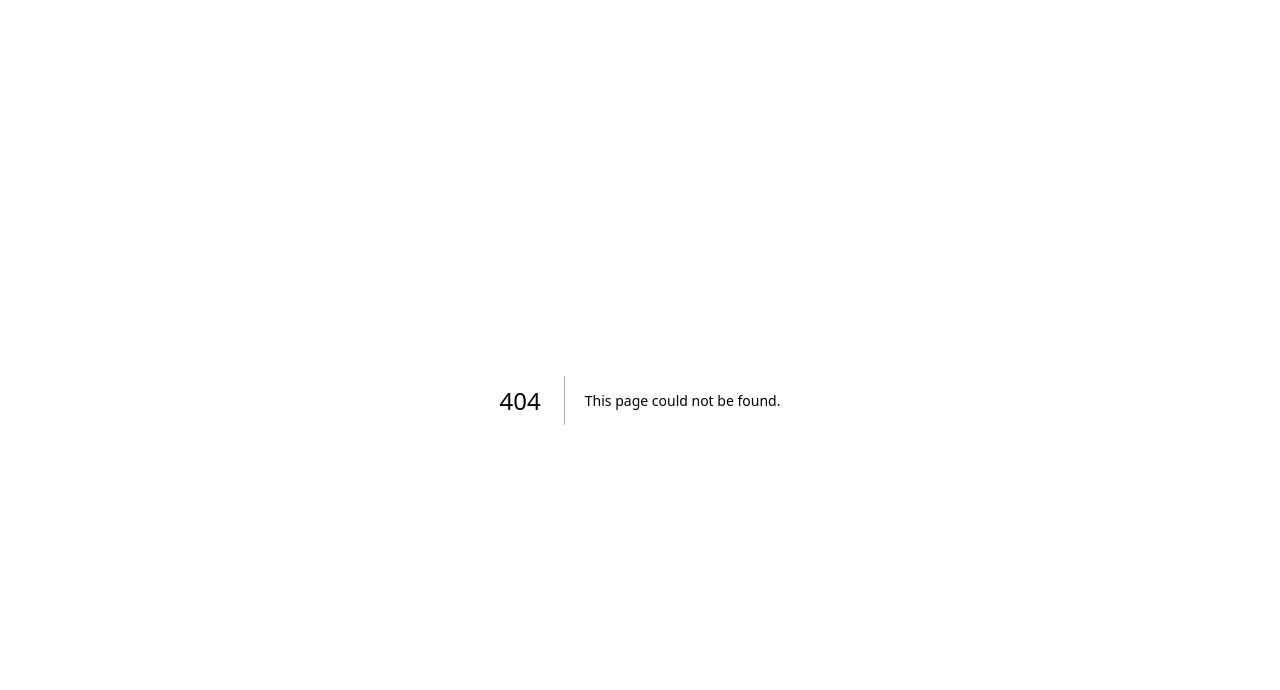
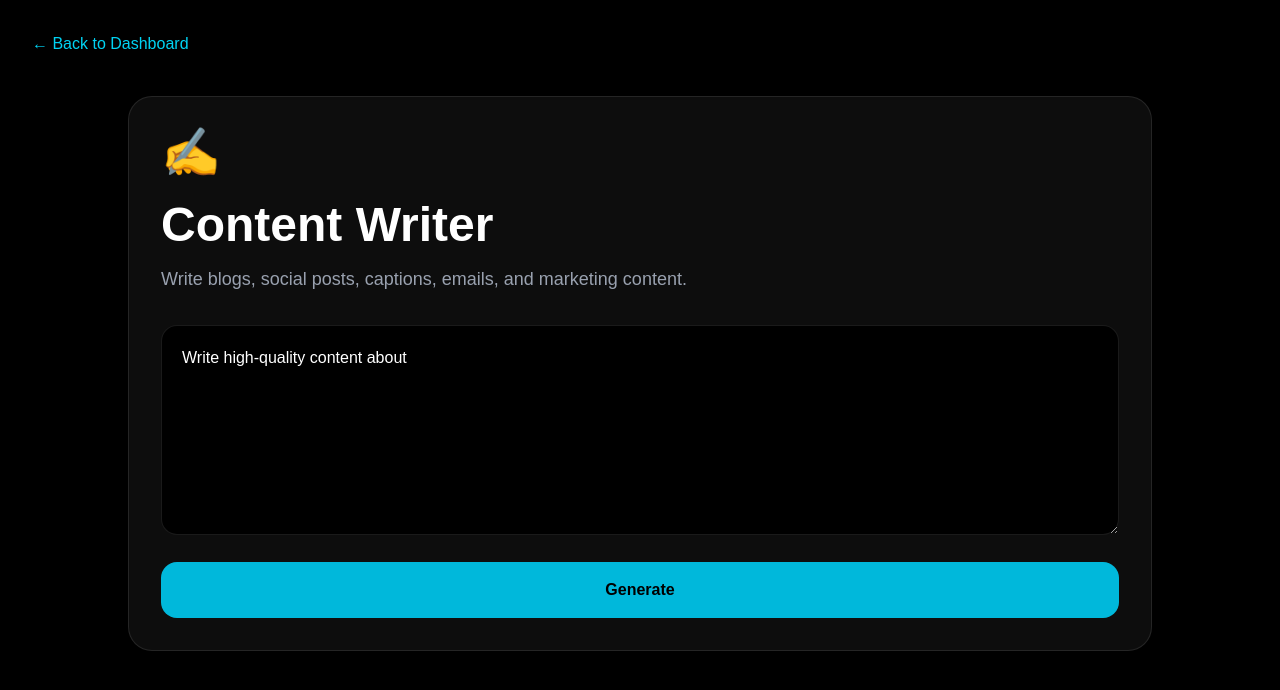
Before and after one commit to amarchandoad1556-lgtm/ai-saas-portfolio, a Next.js app: page /dashboard/content-writer in a window 1280 px wide. Before the commit this address had no page. Shown: the top 690 px of the page. Built offline with nearby package versions, Linux system fonts and the light colour scheme.

Commit message:
make dashboard tool cards open separate pages

```diff
--- /dev/null
+++ b/app/components/AIToolPage.tsx
@@ -0,0 +1,77 @@
+"use client";
+
+import { useState } from "react";
+import { UserButton } from "@clerk/nextjs";
+
+export default function AIToolPage({
+  title,
+  icon,
+  description,
+  starterPrompt,
+}: {
+  title: string;
+  icon: string;
+  description: string;
+  starterPrompt: string;
+}) {
+  const [prompt, setPrompt] = useState(starterPrompt);
+  const [result, setResult] = useState("");
+  const [loading, setLoading] = useState(false);
+
+  const generateAI = async () => {
+    if (!prompt.trim()) return;
+
+    setLoading(true);
+    setResult("");
+
+    const res = await fetch("/api/ai", {
+      method: "POST",
+      headers: { "Content-Type": "application/json" },
+      body: JSON.stringify({ prompt }),
+    });
+
+    const data = await res.json();
+    setResult(data.result || data.error || "No response generated.");
+    setLoading(false);
+  };
+
+  return (
+    <main className="min-h-screen bg-black text-white p-8">
+      <div className="flex justify-between items-center mb-10">
+        <a href="/dashboard" className="text-cyan-400">
+          ← Back to Dashboard
+        </a>
+        <UserButton afterSignOutUrl="/" />
+      </div>
+
+      <section className="max-w-5xl mx-auto">
+        <div className="p-8 rounded-3xl bg-white/5 border border-white/10">
+          <div className="text-5xl">{icon}</div>
+          <h1 className="text-5xl font-bold mt-6">{title}</h1>
+          <p className="text-gray-400 mt-4 text-lg">{description}</p>
+
+          <textarea
+            value={prompt}
+            onChange={(e) => setPrompt(e.target.value)}
+            rows={7}
+            className="w-full mt-8 p-5 rounded-2xl bg-black border border-white/10 outline-none"
+          />
+
+          <button
+            onClick={generateAI}
+            disabled={loading}
+            className="mt-5 w-full bg-cyan-500 text-black py-4 rounded-2xl font-bold disabled:opacity-50"
+          >
+            {loading ? "Generating..." : "Generate"}
+          </button>
+
+          {result && (
+            <div className="mt-8 p-6 rounded-2xl bg-black border border-white/10 whitespace-pre-wrap text-gray-200">
+              {result}
+            </div>
+          )}
+        </div>
+      </section>
+    </main>
+  );
+}
--- /dev/null
+++ b/app/dashboard/business-planner/page.tsx
@@ -0,0 +1,12 @@
+import AIToolPage from "@/app/components/AIToolPage";
+
+export default function BusinessPlannerPage() {
+  return (
+    <AIToolPage
+      title="Business Planner"
+      icon="📈"
+      description="Create business plans, strategies, pricing ideas, and launch plans."
+      starterPrompt="Create a business plan for "
+    />
+  );
+}
--- /dev/null
+++ b/app/dashboard/content-writer/page.tsx
@@ -0,0 +1,12 @@
+import AIToolPage from "@/app/components/AIToolPage";
+
+export default function ContentWriterPage() {
+  return (
+    <AIToolPage
+      title="Content Writer"
+      icon="✍️"
+      description="Write blogs, social posts, captions, emails, and marketing content."
+      starterPrompt="Write high-quality content about "
+    />
+  );
+}
--- a/app/dashboard/page.tsx
+++ b/app/dashboard/page.tsx
@@ -13,6 +13,7 @@ type Tool = {
   icon: string;
   prompt: string;
   description: string;
+  link: string;
 };
 
 export default function Dashboard() {
@@ -27,36 +28,42 @@ export default function Dashboard() {
       icon: "🤖",
       description: "Ask anything and get smart answers.",
       prompt: "",
+      link: "/dashboard",
     },
     {
       title: "YouTube Script AI",
       icon: "🎬",
       description: "Create video scripts and story ideas.",
       prompt: "Write a YouTube script about ",
+      link: "/dashboard/youtube-script",
     },
     {
       title: "Startup Idea AI",
       icon: "💡",
       description: "Generate SaaS and business ideas.",
       prompt: "Give me a profitable SaaS startup idea about ",
+      link: "/dashboard/startup-ideas",
     },
     {
       title: "Content Writer",
       icon: "✍️",
       description: "Write blogs, posts, and marketing content.",
       prompt: "Write high-quality content about ",
+      link: "/dashboard/content-writer",
     },
     {
       title: "Thumbnail Prompt AI",
       icon: "🖼️",
       description: "Create AI image prompts for thumbnails.",
       prompt: "Create a cinematic YouTube thumbnail prompt for ",
+      link: "/dashboard/thumbnail-prompt",
     },
     {
       title: "Business Planner",
       icon: "📈",
       description: "Make business plans and strategies.",
       prompt: "Create a business plan for ",
+      link: "/dashboard/business-planner",
     },
   ];
 
@@ -73,10 +80,12 @@ export default function Dashboard() {
 
   const typeAIResponse = (text: string) => {
     let index = 0;
+
     setMessages((prev) => [...prev, { role: "ai", content: "" }]);
 
     const interval = setInterval(() => {
       index++;
+
       setMessages((prev) => {
         const updated = [...prev];
         updated[updated.length - 1] = {
@@ -96,6 +105,7 @@ export default function Dashboard() {
     const finalPrompt = `[${activeTool}] ${prompt}`;
 
     setMessages((prev) => [...prev, { role: "user", content: prompt }]);
+
     setLoading(true);
 
     try {
@@ -108,19 +118,15 @@ export default function Dashboard() {
       });
 
       const data = await res.json();
+
       setPrompt("");
       setLoading(false);
 
       typeAIResponse(data.result || data.error || "No response generated.");
     } catch {
       setLoading(false);
-      typeAIResponse("Something went wrong. Please try again.");
+      typeAIResponse("Something went wrong.");
     }
-  };
-
-  const selectTool = (tool: Tool) => {
-    setActiveTool(tool.title);
-    setPrompt(tool.prompt);
   };
 
   const clearChat = () => {
@@ -131,6 +137,7 @@ export default function Dashboard() {
 
   const copyLastAnswer = async () => {
     const lastAI = [...messages].reverse().find((m) => m.role === "ai");
+
     if (lastAI) {
       await navigator.clipboard.writeText(lastAI.content);
       alert("Copied latest AI answer!");
@@ -144,7 +151,6 @@ export default function Dashboard() {
         <div className="absolute -top-40 left-1/4 h-96 w-96 rounded-full bg-cyan-500/20 blur-3xl animate-pulse" />
         <div className="absolute top-40 -right-32 h-96 w-96 rounded-full bg-blue-600/20 blur-3xl animate-pulse" />
         <div className="absolute bottom-0 left-10 h-80 w-80 rounded-full bg-purple-600/20 blur-3xl animate-pulse" />
-        <div className="absolute inset-0 bg-[linear-gradient(to_right,rgba(255,255,255,0.04)_1px,transparent_1px),linear-gradient(to_bottom,rgba(255,255,255,0.04)_1px,transparent_1px)] bg-[size:60px_60px] opacity-20" />
       </div>
 
       {/* SIDEBAR */}
@@ -155,12 +161,18 @@ export default function Dashboard() {
           <div className="p-3 rounded-xl bg-cyan-500 text-black font-semibold">
             AI Tools
           </div>
-          <div className="p-3 rounded-xl bg-white/5 hover:bg-white/10">
+
+          <a
+            href="/dashboard"
+            className="block p-3 rounded-xl bg-white/5 hover:bg-white/10"
+          >
             Dashboard
-          </div>
+          </a>
+
           <div className="p-3 rounded-xl bg-white/5 hover:bg-white/10">
             Projects
           </div>
+
           <div className="p-3 rounded-xl bg-white/5 hover:bg-white/10">
             Settings
           </div>
@@ -168,12 +180,18 @@ export default function Dashboard() {
 
         <div className="mt-10 p-4 rounded-2xl bg-black/40 border border-white/10">
           <p className="text-sm text-gray-400">Active Tool</p>
-          <p className="mt-2 text-cyan-400 font-semibold">{activeTool}</p>
+
+          <p className="mt-2 text-cyan-400 font-semibold">
+            {activeTool}
+          </p>
         </div>
 
         <div className="mt-4 p-4 rounded-2xl bg-black/40 border border-white/10">
           <p className="text-sm text-gray-400">Status</p>
-          <p className="mt-2 text-green-400 font-semibold">Gemini Connected</p>
+
+          <p className="mt-2 text-green-400 font-semibold">
+            Gemini Connected
+          </p>
         </div>
       </aside>
 
@@ -190,7 +208,7 @@ export default function Dashboard() {
             </h1>
 
             <p className="text-gray-400 mt-2">
-              Choose an AI tool, write your prompt, and generate powerful results.
+              Choose an AI tool and open its dedicated workspace.
             </p>
           </div>
 
@@ -213,12 +231,13 @@ export default function Dashboard() {
           </div>
         </div>
 
-        {/* AI TOOL CARDS */}
+        {/* TOOL CARDS */}
         <div className="grid md:grid-cols-2 xl:grid-cols-3 gap-5 mb-8">
           {tools.map((tool) => (
-            <button
+            <a
               key={tool.title}
-              onClick={() => selectTool(tool)}
+              href={tool.link}
+              onClick={() => setActiveTool(tool.title)}
               className={`text-left p-5 rounded-3xl border backdrop-blur-2xl transition hover:scale-[1.02] ${
                 activeTool === tool.title
                   ? "bg-cyan-500/20 border-cyan-400"
@@ -226,14 +245,20 @@ export default function Dashboard() {
               }`}
             >
               <div className="text-4xl">{tool.icon}</div>
-              <h3 className="text-xl font-bold mt-4">{tool.title}</h3>
-              <p className="text-gray-400 text-sm mt-2">{tool.description}</p>
-            </button>
+
+              <h3 className="text-xl font-bold mt-4">
+                {tool.title}
+              </h3>
+
+              <p className="text-gray-400 text-sm mt-2">
+                {tool.description}
+              </p>
+            </a>
           ))}
         </div>
 
+        {/* CHAT */}
         <div className="grid lg:grid-cols-4 gap-6">
-          {/* CHAT */}
           <div className="lg:col-span-3 rounded-3xl border border-white/10 bg-white/5 backdrop-blur-2xl p-5 min-h-[650px] flex flex-col shadow-2xl">
             <div className="flex-1 overflow-y-auto space-y-5 pr-2">
               {messages.length === 0 && (
@@ -248,7 +273,8 @@ export default function Dashboard() {
                     </h2>
 
                     <p className="mt-3 max-w-md">
-                      Build scripts, business ideas, content, plans, and more.
+                      Generate scripts, content, business plans,
+                      startup ideas, and more.
                     </p>
                   </div>
                 </div>
@@ -258,17 +284,20 @@ export default function Dashboard() {
                 <div
                   key={index}
                   className={`flex ${
-                    msg.role === "user" ? "justify-end" : "justify-start"
+                    msg.role === "user"
+                      ? "justify-end"
+                      : "justify-start"
                   }`}
                 >
                   <div
                     className={`max-w-[80%] rounded-2xl p-4 whitespace-pre-wrap leading-relaxed ${
                       msg.role === "user"
-                        ? "bg-cyan-500 text-black shadow-lg shadow-cyan-500/20"
+                        ? "bg-cyan-500 text-black"
                         : "bg-black/50 border border-white/10 text-gray-200"
                     }`}
                   >
                     {msg.content}
+
                     {msg.role === "ai" &&
                       index === messages.length - 1 &&
                       !loading && (
@@ -299,20 +328,25 @@ export default function Dashboard() {
               <button
                 onClick={generateAI}
                 disabled={loading}
-                className="mt-3 w-full bg-cyan-500 text-black py-4 rounded-2xl font-bold hover:scale-[1.01] transition disabled:opacity-50 shadow-lg shadow-cyan-500/20"
+                className="mt-3 w-full bg-cyan-500 text-black py-4 rounded-2xl font-bold hover:scale-[1.01] transition disabled:opacity-50"
               >
-                {loading ? "Generating..." : `Generate with ${activeTool}`}
+                {loading
+                  ? "Generating..."
+                  : `Generate with ${activeTool}`}
               </button>
             </div>
           </div>
 
-          {/* RIGHT PANEL */}
+          {/* STATS */}
           <aside className="rounded-3xl border border-white/10 bg-white/5 backdrop-blur-2xl p-5 shadow-2xl">
-            <h2 className="text-xl font-bold">Workspace Stats</h2>
+            <h2 className="text-xl font-bold">
+              Workspace Stats
+            </h2>
 
             <div className="mt-5 space-y-4">
               <div className="p-4 rounded-2xl bg-black/50 border border-white/10">
                 <p className="text-gray-400 text-sm">Messages</p>
+
                 <p className="text-2xl font-bold text-cyan-400">
                   {messages.length}
                 </p>
@@ -320,6 +354,7 @@ export default function Dashboard() {
 
               <div className="p-4 rounded-2xl bg-black/50 border border-white/10">
                 <p className="text-gray-400 text-sm">AI Tools</p>
+
                 <p className="text-2xl font-bold text-cyan-400">
                   {tools.length}
                 </p>
@@ -327,20 +362,11 @@ export default function Dashboard() {
 
               <div className="p-4 rounded-2xl bg-black/50 border border-white/10">
                 <p className="text-gray-400 text-sm">Model</p>
+
                 <p className="text-lg font-bold text-green-400">
                   Gemini
                 </p>
               </div>
-            </div>
-
-            <div className="mt-8 p-4 rounded-2xl bg-black/50 border border-white/10">
-              <h3 className="font-bold">Next Features</h3>
-              <ul className="text-gray-400 text-sm mt-3 space-y-2">
-                <li>• Separate pages for each tool</li>
-                <li>• Export to PDF</li>
-                <li>• Cloud chat history</li>
-                <li>• Paid plans</li>
-              </ul>
             </div>
           </aside>
         </div>
--- /dev/null
+++ b/app/dashboard/startup-ideas/page.tsx
@@ -0,0 +1,12 @@
+import AIToolPage from "@/app/components/AIToolPage";
+
+export default function StartupIdeasPage() {
+  return (
+    <AIToolPage
+      title="Startup Idea AI"
+      icon="💡"
+      description="Generate SaaS ideas, business models, niches, and product plans."
+      starterPrompt="Give me a profitable SaaS startup idea about "
+    />
+  );
+}
--- /dev/null
+++ b/app/dashboard/thumbnail-prompt/page.tsx
@@ -0,0 +1,12 @@
+import AIToolPage from "@/app/components/AIToolPage";
+
+export default function ThumbnailPromptPage() {
+  return (
+    <AIToolPage
+      title="Thumbnail Prompt AI"
+      icon="🖼️"
+      description="Create cinematic AI image prompts for YouTube thumbnails."
+      starterPrompt="Create a cinematic YouTube thumbnail prompt for "
+    />
+  );
+}
--- /dev/null
+++ b/app/dashboard/youtube-script/page.tsx
@@ -0,0 +1,12 @@
+import AIToolPage from "@/app/components/AIToolPage";
+
+export default function YouTubeScriptPage() {
+  return (
+    <AIToolPage
+      title="YouTube Script AI"
+      icon="🎬"
+      description="Generate full YouTube scripts, hooks, outlines, and storytelling ideas."
+      starterPrompt="Write a YouTube script about "
+    />
+  );
+}
```
Also changed, not shown: 1 other file (tests, documents, lock files or other folders).
